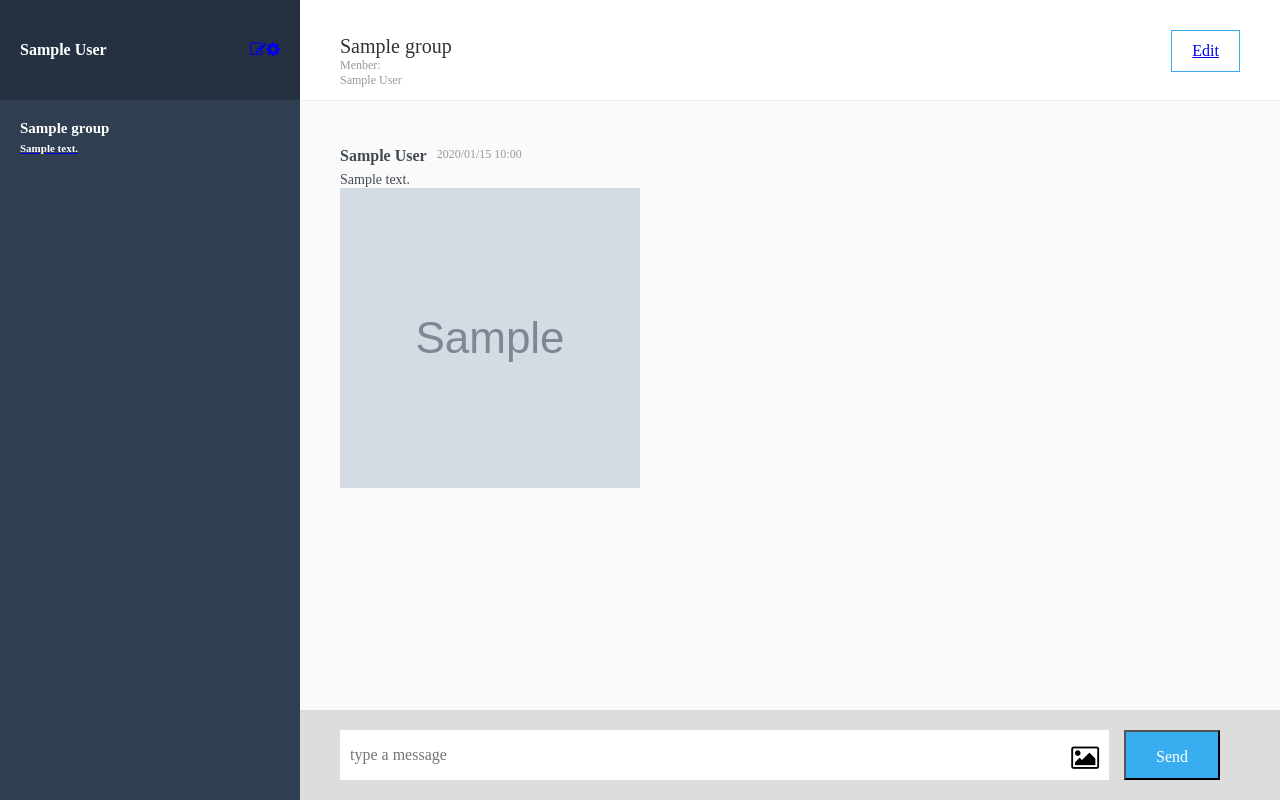
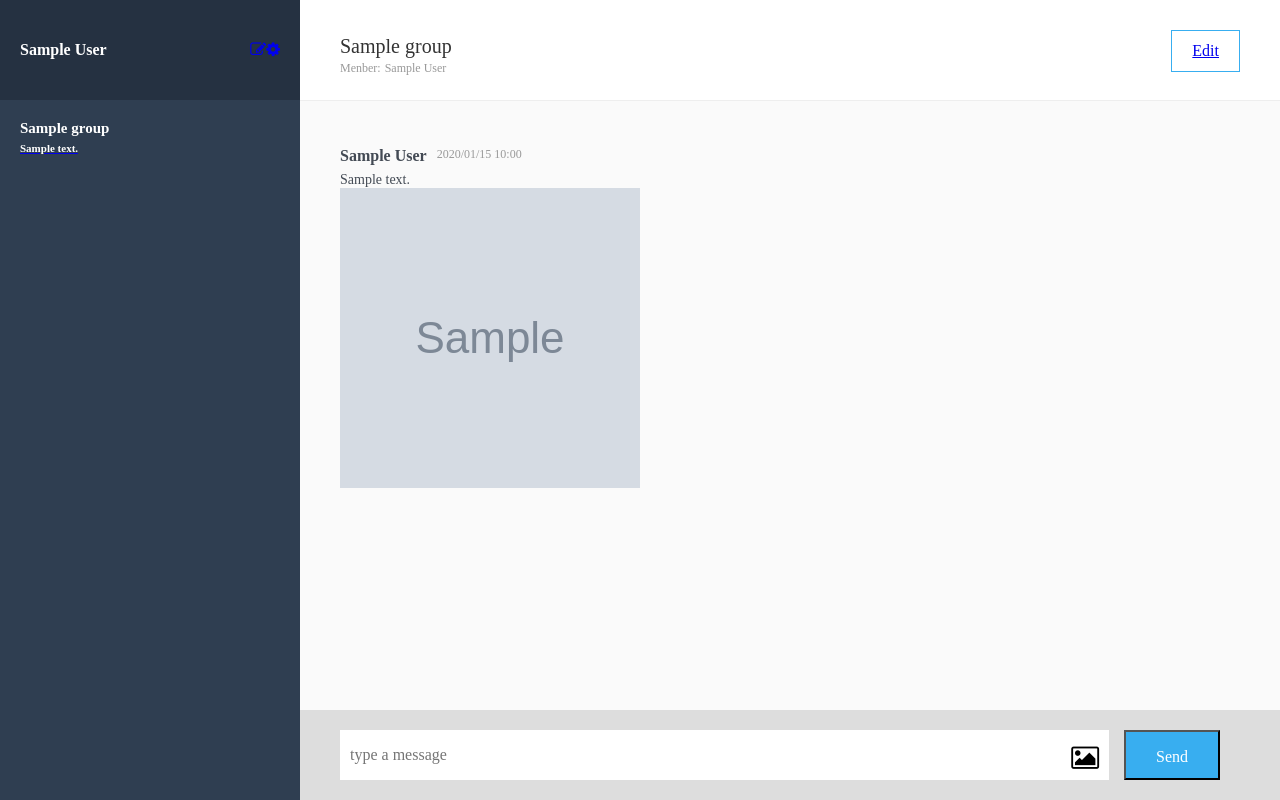
Before and after one commit to yoshinori-teramura/chat-space, a Rails app: page /groups/1/messages in a window 1280 px wide. Run offline with Rails 7, Linux system fonts and the light colour scheme; a user stored in the database is signed in; tables that the repository leaves empty hold one stand-in row (values such as "Sample post"); grey boxes marked "Sample" are stand-in pictures; style sheets or scripts are compiled from the project's sources; some libraries are stand-ins or nearby versions.

Commit message:
Update _messages.scss

```diff
--- a/app/assets/stylesheets/_messages.scss
+++ b/app/assets/stylesheets/_messages.scss
@@ -73,6 +73,7 @@
       font-size: 12px;
       color: #999999;
       display: flex;
+      display: inline-block;
     }
     &__edit_button {
 
```
